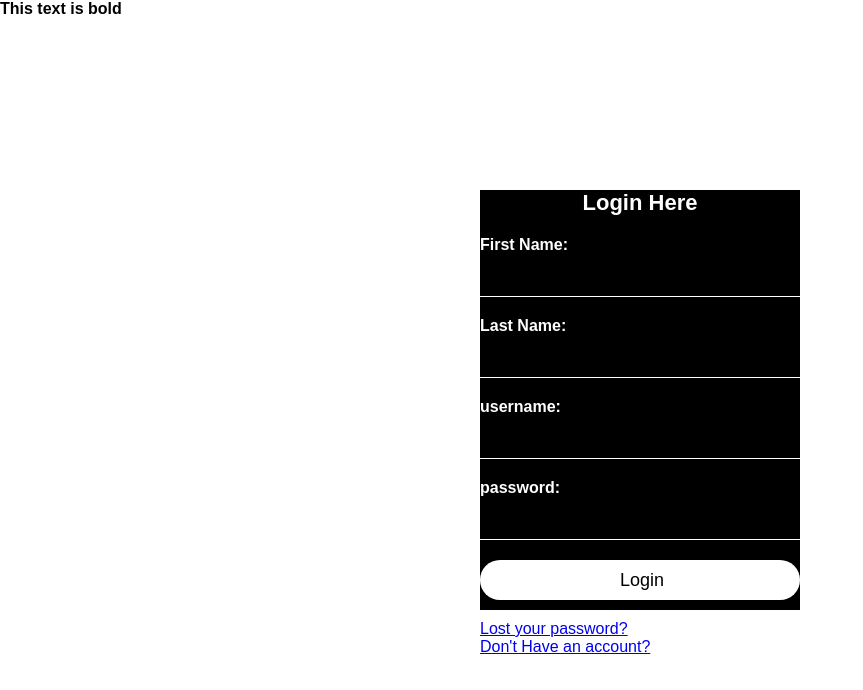
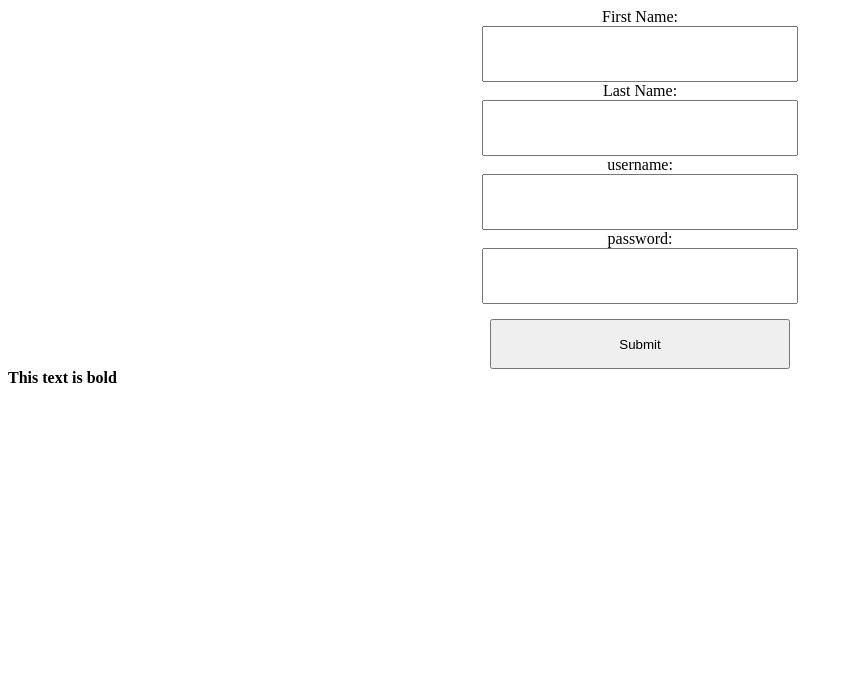
Before and after one commit to melo-02/EdufyClient, a React (Create React App) app: page / in a window 1280 px wide. Shown: the top 690 px of the page, without its empty margins (0-863 px from the left). Built offline with nearby package versions, Linux system fonts and the light colour scheme.

Commit message:
Revert "Commit"
This reverts commit 6f883e2cb58a95ac791851cccfcbed342210b550.

```diff
--- a/package.json
+++ b/package.json
@@ -6,7 +6,7 @@
     "@testing-library/jest-dom": "^5.16.2",
     "@testing-library/react": "^12.1.3",
     "@testing-library/user-event": "^13.5.0",
-    "axios": "^0.24.0",
+    "axios": "^0.26.0",
     "react": "^17.0.2",
     "react-dom": "^17.0.2",
     "react-scripts": "5.0.0",
--- a/src/App.css
+++ b/src/App.css
@@ -28,63 +28,3 @@
 .Info button:hover {
   cursor: pointer;
 }
-
-body{
-  margin: 0;
-  padding: 0;
-  font-family: sans-serif;
-}
-
-.loginbox{
-  width: 320px;
-  height: 420px;
-  background:#000;
-  color:#fff;
-  top: 50%;
-  left: 50%;
-  position: absolute;
-  transform: translate(-50%, -50%);
-}
-
-h1{
-  margin:0;
-  padding: 0 0 20px;
-  text-align: center;
-  font-size: 22px;
-}
-
-.loginbox p{
-  margin: 0;
-  padding: 0;
-  font-weight: bold;
-}
-
-.loginbox input{
-  width: 100%;
-  margin-bottom: 20px;
-}
-
-.loginbox input[type = "text"], input[type ="password"]{
-  border: none;
-  border-bottom: 1px solid #fff;
-  background: transparent;
-  outline: none;
-  height: 40px;
-  color: #fff;
-  font-size:16px;
-}
-
-.loginbox input[type="submit"]{
-  border: none;
-  outline: none;
-  height: 40px;
-  background: #fff;
-  font-size: 18px;
-  border-radius: 20px;
-}
-
-.loginbox intput[type="submit"]:hover{
-  cursor: pointer;
-  background: #ffc107;
-  color: #000;
-}
--- a/src/App.js
+++ b/src/App.js
@@ -1,7 +1,6 @@
 import './App.css';
 import { useState } from 'react';
 import Axios from 'axios'
-
 
 function App() {
 
@@ -28,103 +27,6 @@ function App() {
   return (
     <div className="App">
       <div className="Info">
-
-      <head>
-        <title> Login Form </title>
-      </head>
-          <body>
-            <div class = "loginbox">
-              <h1>Login Here</h1>
-              <form>
-
-                <p>First Name:</p>
-
-                <input type="text"
-                onChange={(event) => {
-                  setfName(event.target.value)
-                  }}
-                />
-
-                <p>Last Name:</p>
-
-                <input type="text"
-                onChange={(event) => {
-                  setlName(event.target.value)
-                  }}
-                />
-
-                <p>username:</p>
-
-                <input type="text"
-                onChange={(event) => {
-                  setUsername(event.target.value)
-                  }}
-                />
-
-                <p>password:</p>
-
-                <input type="text"
-                onChange={(event) => {
-                  setPassword(event.target.value)
-                  }}
-                />
-
-              </form>
-
-            </div>
-
-            <div class = "loginbox">
-              <h1>Login Here</h1>
-              <form>
-
-                <p>First Name:</p>
-
-                <input type="text"
-                onChange={(event) => {
-                  setfName(event.target.value)
-                  }}
-                />
-
-                <p>Last Name:</p>
-
-                <input type="text"
-                onChange={(event) => {
-                  setlName(event.target.value)
-                  }}
-                />
-
-                <p>username:</p>
-
-                <input type="text"
-                onChange={(event) => {
-                  setUsername(event.target.value)
-                  }}
-                />
-
-                <p>password:</p>
-
-                <input type="password"
-                onChange={(event) => {
-                  setPassword(event.target.value)
-                  }}
-                />
-              </form>
-
-              <input type = "submit" name="" value="Login"></input>
-
-
-              <a href ="#"> Lost your password? </a><br></br>
-
-              <a href ="#"> Don't Have an account? </a><br></br>
-
-
-
-
-
-            </div>
-          </body>
-
-{/*
         <label>First Name:</label>
         <input type="text"
         onChange={(event) => {
@@ -150,8 +52,6 @@ function App() {
           }}
         />
         <button onClick={addUser}>Submit</button>
-        */}
-
       </div>
     </div>
   );
```
Also changed, not shown: 1 other file (tests, documents, lock files or other folders).
